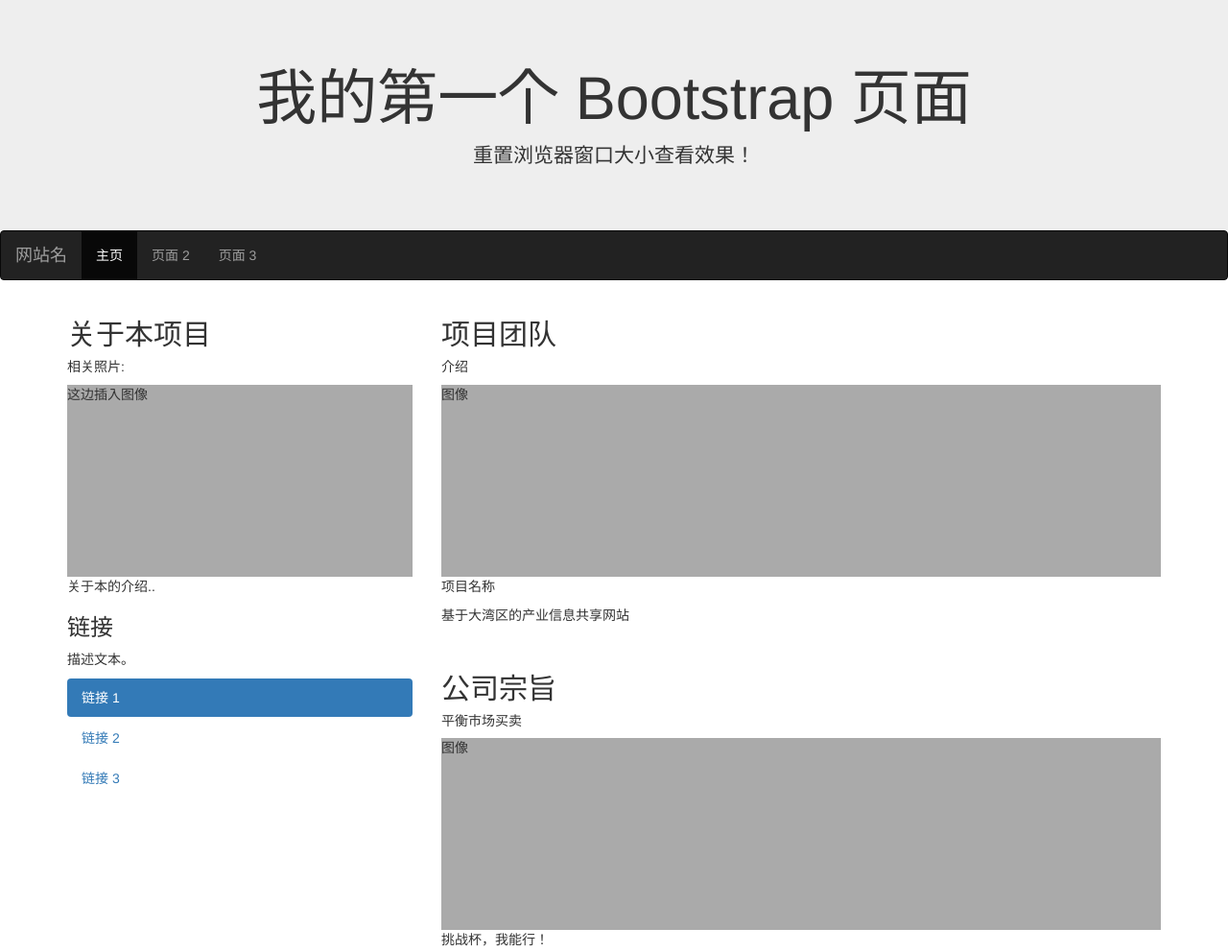
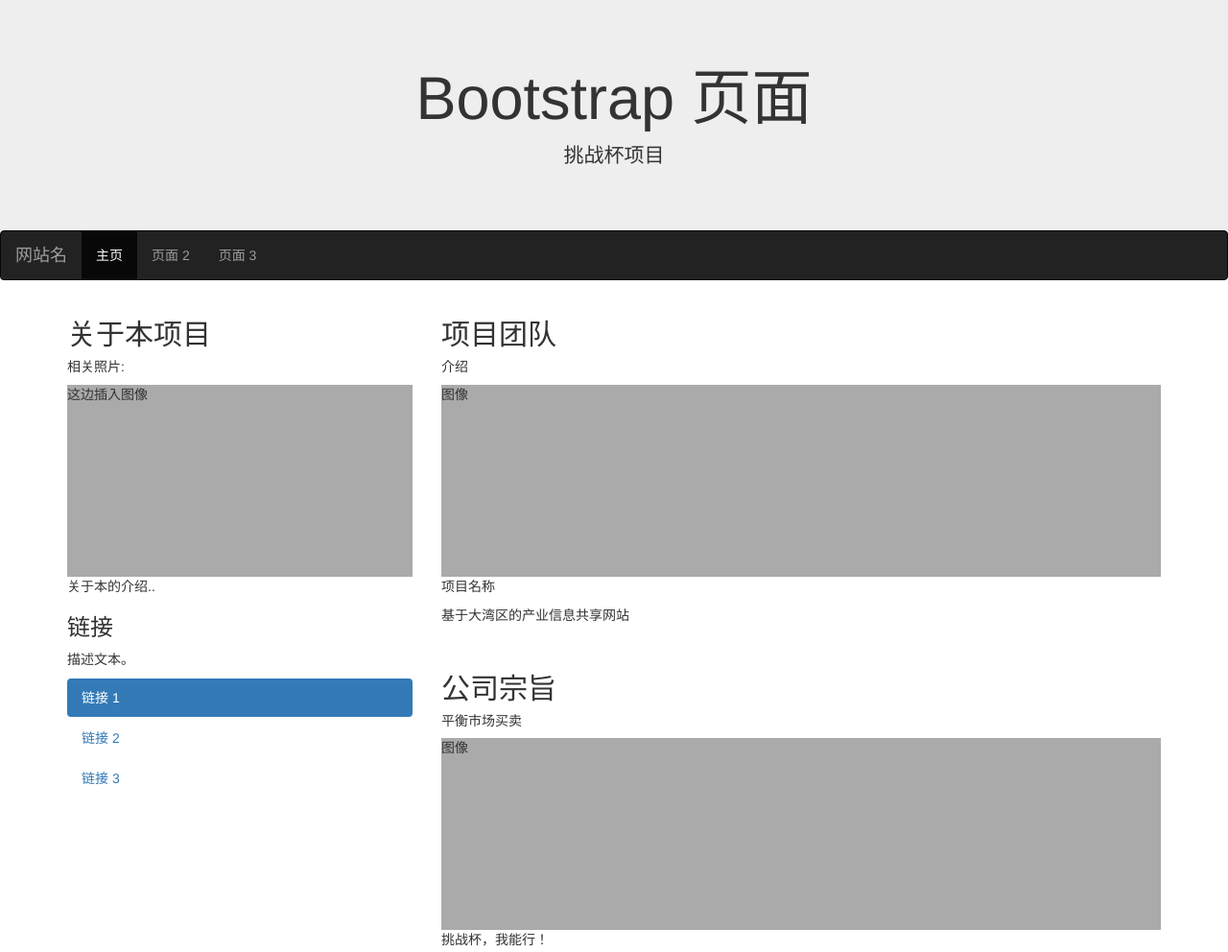
Before and after one commit to 13asdasd/132131, a plain HTML site: page index.html in a window 1280 px wide. Shown: the top 992 px of the page at 96% size. Drawn offline with nearby package versions, Linux system fonts and the light colour scheme.

Commit message:
Update index.html

```diff
--- a/index.html
+++ b/index.html
@@ -15,8 +15,8 @@
 </head>
 <body>
 <div class="jumbotron text-center" style="margin-bottom:0">
-  <h1>我的第一个 Bootstrap 页面</h1>
-  <p>重置浏览器窗口大小查看效果！</p>
+  <h1> Bootstrap 页面</h1>
+  <p>挑战杯项目</p>
 </div>
 
 <nav class="navbar navbar-inverse">
```
